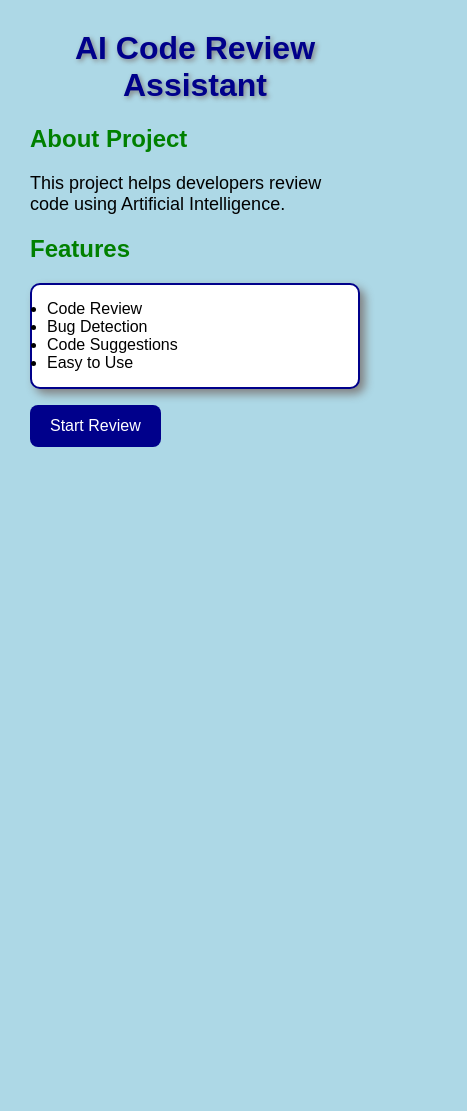
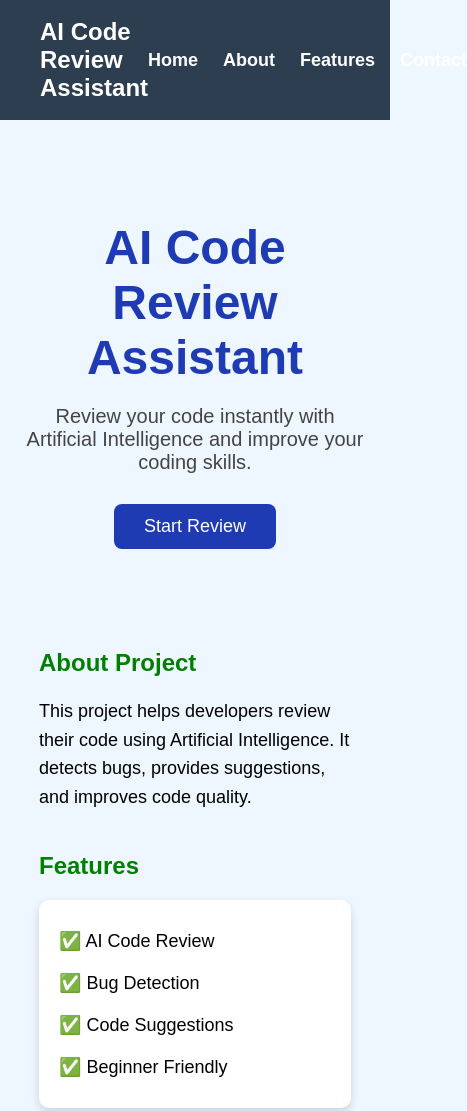
Before and after one commit to abhishekchauhan937/AI-CODE-REVIEW-ASSISTANT, a plain HTML site: page index.html in a window 390 px wide. Shown: the top 1111 px of the page, 467 px wide, since content can reach past the window. Before the commit the page ends 844 px from the top, so only its background shows below. Drawn offline with Linux system fonts and the light colour scheme.

Commit message:
Day 4: Added responsive navbar and improved homepage UI

```diff
--- a/index.html
+++ b/index.html
@@ -1,29 +1,64 @@
 <!DOCTYPE html>
-<html>
+<html lang="en">
 <head>
+    <meta charset="UTF-8">
+    <meta name="viewport" content="width=device-width, initial-scale=1.0">
     <title>AI Code Review Assistant</title>
+
     <link rel="stylesheet" href="style.css">
 </head>
 
 <body>
 
+    <!-- Navbar -->
+    <nav>
+        <h2>AI Code Review Assistant</h2>
+
+        <ul>
+            <li><a href="#">Home</a></li>
+            <li><a href="#">About</a></li>
+            <li><a href="#">Features</a></li>
+            <li><a href="#">Contact</a></li>
+        </ul>
+    </nav>
+
+    <!-- Hero Section -->
+    <section class="hero">
+
         <h1>AI Code Review Assistant</h1>
+
+        <p>
+            Review your code instantly with Artificial Intelligence and improve your coding skills.
+        </p>
+
+        <button>Start Review</button>
+
+    </section>
+
+    <!-- About -->
+    <section class="about">
 
         <h2>About Project</h2>
 
         <p>
-        This project helps developers review code using Artificial Intelligence.
+            This project helps developers review their code using Artificial Intelligence. It detects bugs, provides suggestions, and improves code quality.
         </p>
+
+    </section>
+
+    <!-- Features -->
+    <section class="features">
 
         <h2>Features</h2>
 
-    <ul>
-        <li>Code Review</li>
-        <li>Bug Detection</li>
-        <li>Code Suggestions</li>
-        <li>Easy to Use</li>
+        <ul class="feature-list">
+            <li>✅ AI Code Review</li>
+            <li>✅ Bug Detection</li>
+            <li>✅ Code Suggestions</li>
+            <li>✅ Beginner Friendly</li>
         </ul>
 
-    <button>Start Review</button>
+    </section>
+
 </body>
 </html>
--- a/style.css
+++ b/style.css
@@ -1,47 +1,129 @@
-body {
-    background-color: lightblue;
-    font-family: Arial, sans-serif;
-    margin: 30px;
+/* Body */
+
+body{
+    margin:0;
+    font-family:Arial, sans-serif;
+    background:#eef7ff;
 }
 
-h1 {
-    color: darkblue;
-    text-align: center;
+/* Navbar */
+
+nav{
+    background:#2c3e50;
+    color:white;
+
+    display:flex;
+    justify-content:space-between;
+    align-items:center;
+
+    padding:18px 40px;
 }
 
-h2 {
-    color: green;
+nav h2{
+    margin:0;
+    color:white;
 }
 
-p {
-    font-size: 18px;
+nav ul{
+    list-style:none;
+    display:flex;
+    gap:25px;
+
+    margin:0;
+    padding:0;
+
+    background:none;
 }
 
-ul {
-    background-color: white;
-    padding: 15px;
-    border-radius: 10px;
+nav ul li a{
+    text-decoration:none;
+    color:white;
+    font-size:18px;
+    font-weight:bold;
 }
 
-button {
-    background-color: darkblue;
-    color: white;
-    padding: 12px 20px;
-    border: none;
-    border-radius: 8px;
-    font-size: 16px;
-    cursor: pointer;
+nav ul li a:hover{
+    color:#ffd700;
 }
 
-button:hover {
-    background-color: green;
+/* Hero */
+
+.hero{
+    text-align:center;
+    padding:60px 20px;
 }
 
-h1 {
-    text-shadow: 2px 2px 5px gray;
+.hero h1{
+    color:#1f3bb3;
+    font-size:48px;
+    margin-bottom:20px;
 }
 
-ul {
-    border: 2px solid darkblue;
-    box-shadow: 5px 5px 10px gray;
+.hero p{
+    font-size:20px;
+    color:#444;
+    max-width:700px;
+    margin:auto;
 }
+
+.hero button{
+    margin-top:30px;
+    padding:12px 30px;
+
+    background:#1f3bb3;
+    color:white;
+
+    border:none;
+    border-radius:8px;
+
+    font-size:18px;
+    cursor:pointer;
+}
+
+.hero button:hover{
+    background:green;
+}
+
+/* About */
+
+.about{
+    width:80%;
+    margin:auto;
+    margin-top:40px;
+}
+
+.about h2{
+    color:green;
+}
+
+.about p{
+    font-size:18px;
+    line-height:1.6;
+}
+
+/* Features */
+
+.features{
+    width:80%;
+    margin:40px auto;
+}
+
+.features h2{
+    color:green;
+}
+
+.feature-list{
+    list-style:none;
+
+    background:white;
+    padding:20px;
+
+    border-radius:10px;
+
+    box-shadow:0 4px 10px rgba(0,0,0,0.15);
+}
+
+.feature-list li{
+    padding:10px 0;
+    font-size:18px;
+}
```
Lines whose indentation alone changed are shown as unchanged.
